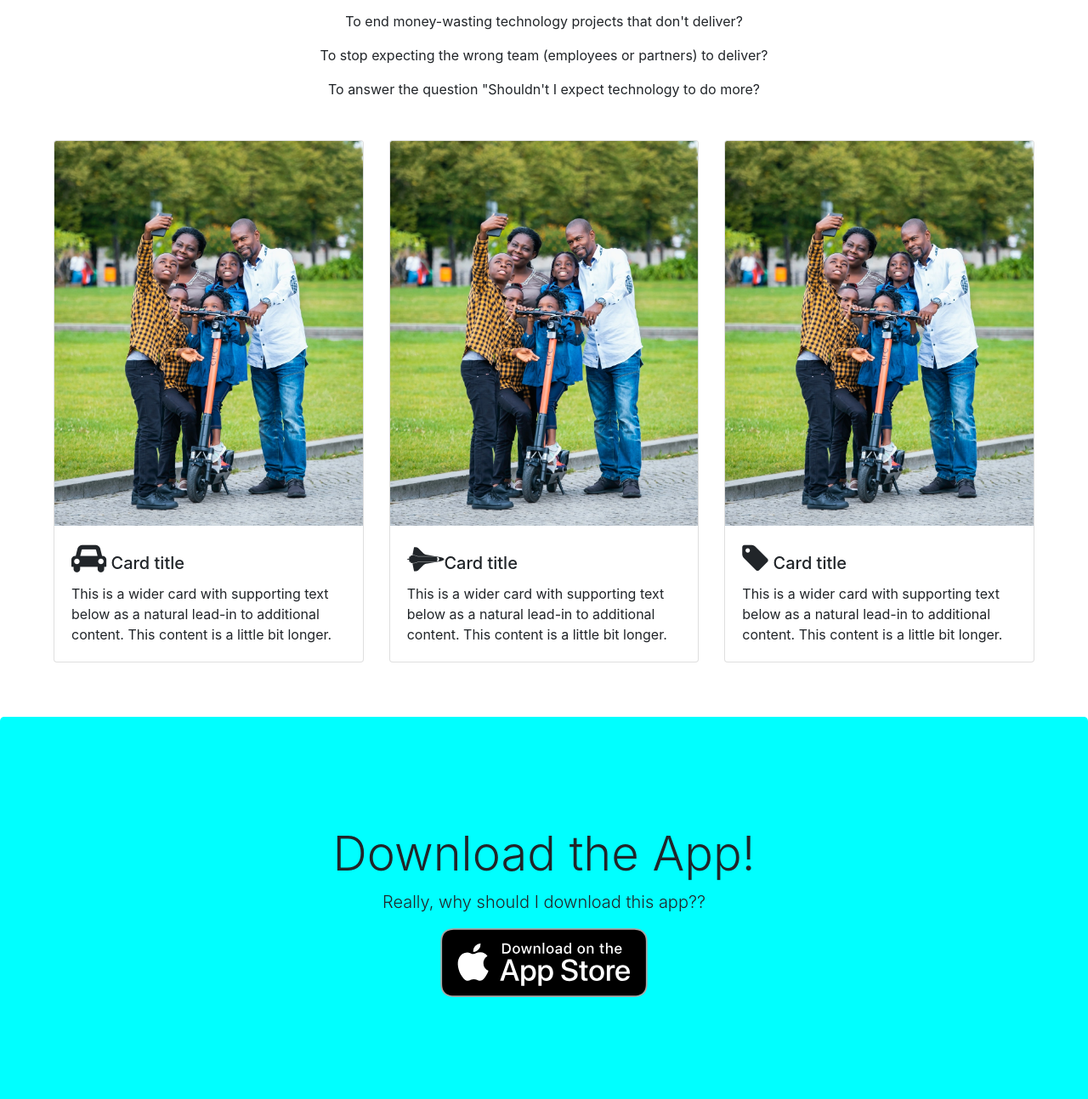
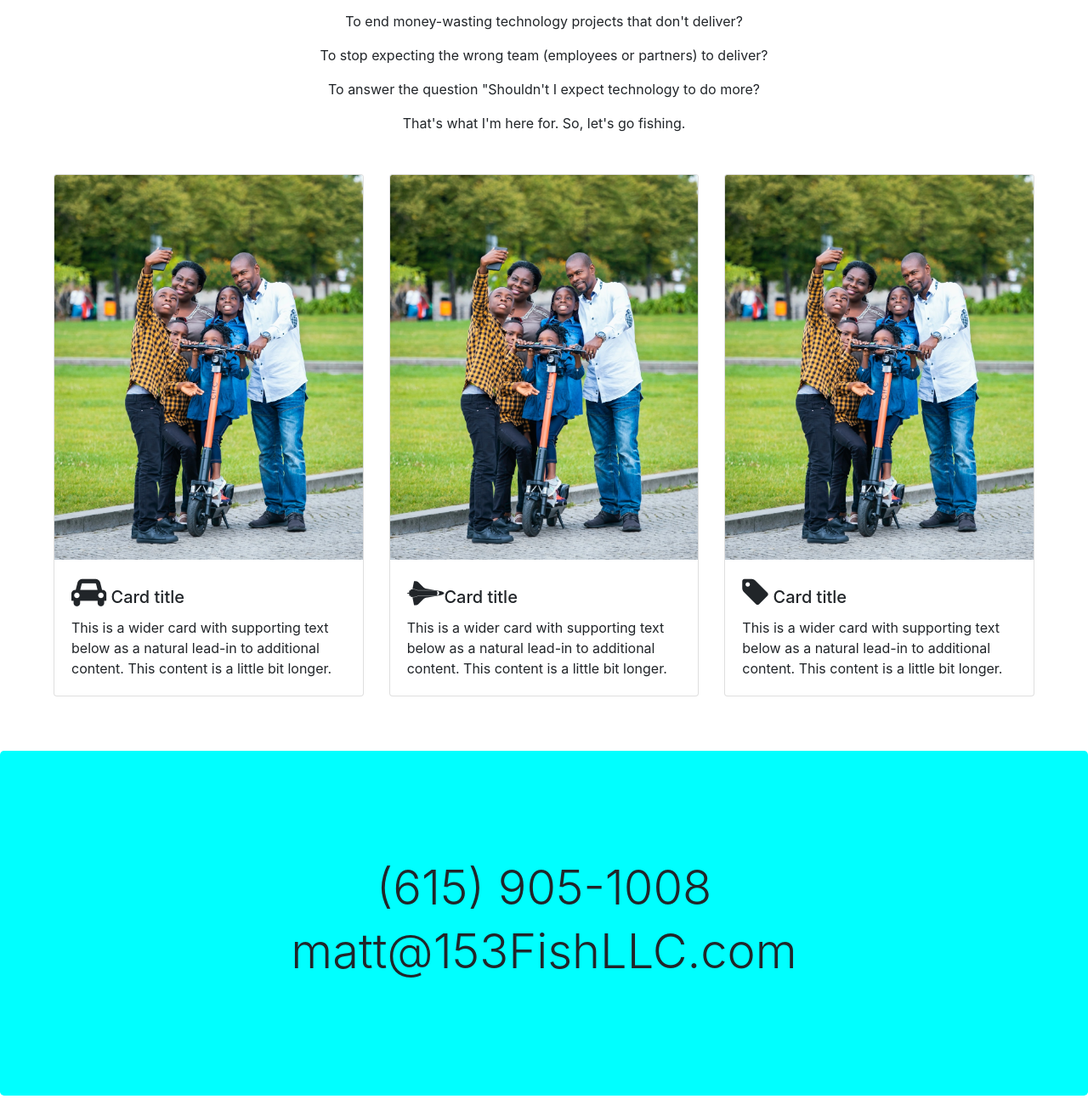
Before and after one commit to matterickson7/153FishSite, a plain HTML site: page index.html in a window 1280 px wide. Shown: the part 606-1900 px from the top of the page at 85% size. Drawn offline with nearby package versions, Linux system fonts and the light colour scheme.

Commit message:
Update index.html

```diff
--- a/index.html
+++ b/index.html
@@ -131,6 +131,9 @@
             <p>To stop expecting the wrong team (employees or partners) to deliver?</p>
             <p>To answer the question "Shouldn't I expect technology to do more?</p>
 
+            <p>That's what I'm here for. So, let's go fishing.</p>
+
+
         </div>
 
         <div class="row m-5">
@@ -203,11 +206,8 @@
 
         <div class="jumbotron" id="contact">
 
-            <h1 class="display-4">Download the App!</h1>
-
-            <p class="lead">Really, why should I download this app??</p>
-
-            <p><a href=""><img id="appstore" src="appstore.svg"></a></p>
+            <h1 class="display-4">(615) 905-1008</h1>
+            <h1 class="display-4">matt@153FishLLC.com</h1>
 
         </div>
 
```
